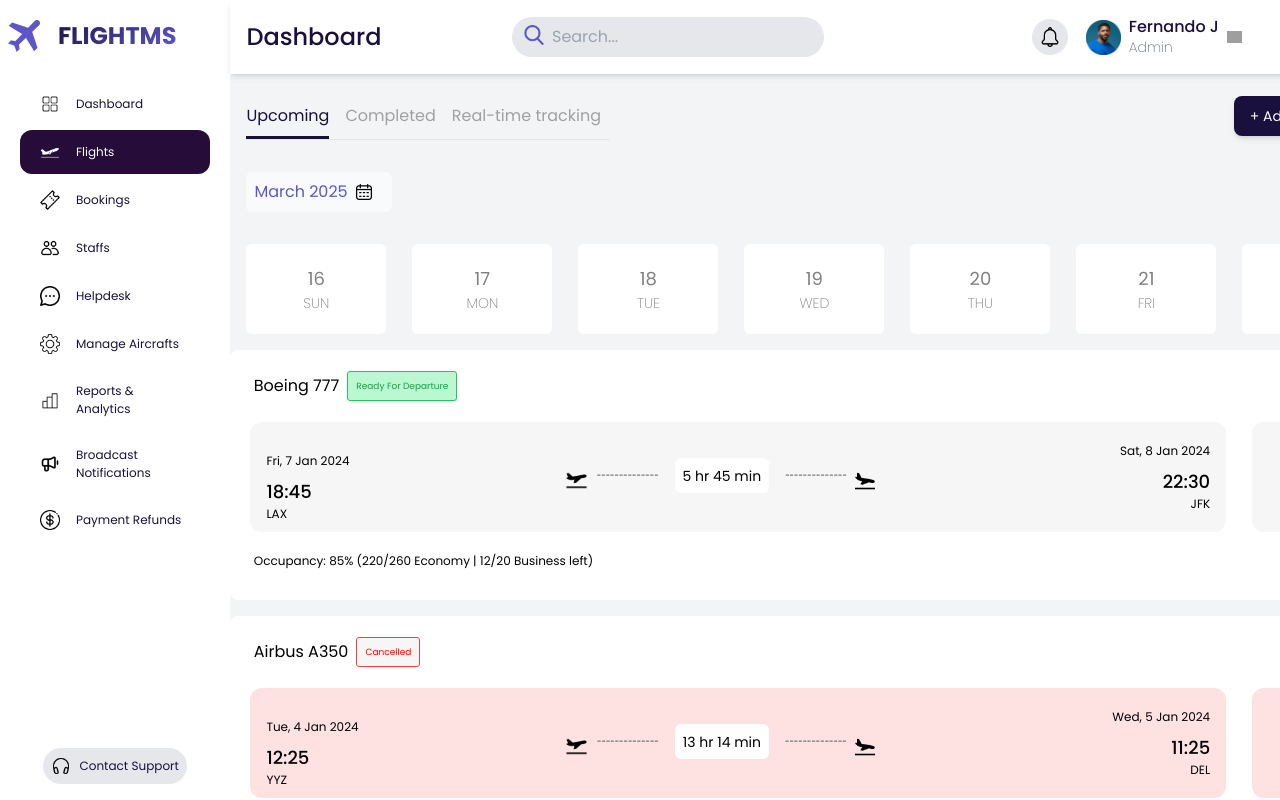
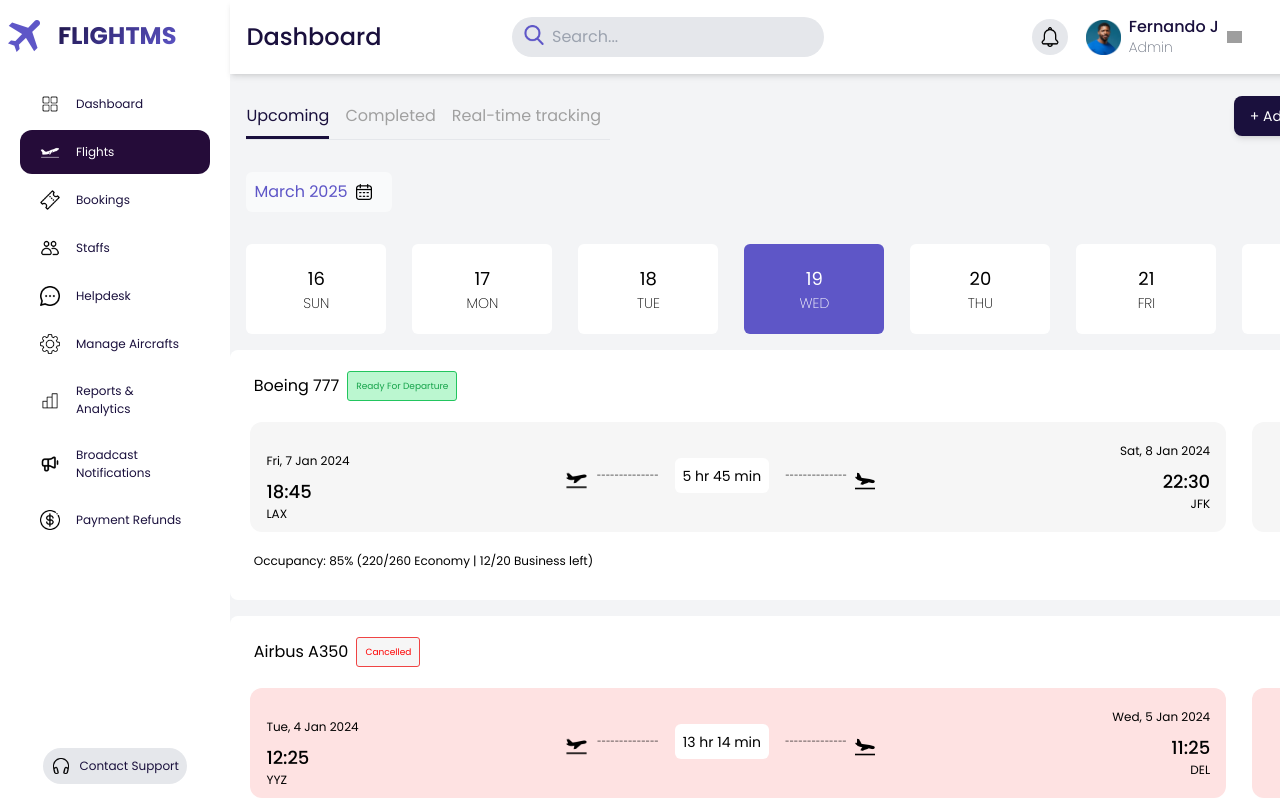
Before and after one commit to Evin-7/flightms, a Vue app: page /flights in a window 1280 px wide. Shown: the top 800 px of the page. Built offline with nearby package versions, Linux system fonts and the light colour scheme; grey boxes are pictures that could not be loaded; what vue3-apexcharts would draw is missing.

Commit message:
fix:default date fix in flight view
default date fix in flight view

```diff
--- a/package.json
+++ b/package.json
@@ -12,6 +12,7 @@
   },
   "dependencies": {
     "apexcharts": "^4.5.0",
+    "date-fns": "^4.1.0",
     "eslint-config-prettier": "^10.1.1",
     "leaflet": "^1.9.4",
     "pinia": "^3.0.1",
--- a/src/views/FlightsView.vue
+++ b/src/views/FlightsView.vue
@@ -30,9 +30,7 @@
 
   <div class="flex flex-wrap p-4 flex-row justify-start">
     <div class="w-[32%]">
-      <div
-        class="flex w-[40%] items-center space-x-2 bg-white/50 p-2 rounded-md"
-      >
+      <div class="flex w-[40%] items-center space-x-2 bg-white/50 p-2 rounded-md">
         <span class="text-flightmspurple">{{ currentDate }}</span>
         <img
           src="@/assets/icons/calendarBlack.png"
@@ -65,21 +63,19 @@
       <div
         v-for="(day, index) in weekDays"
         :key="index"
-        class="flex flex-col items-center justify-center bg-white rounded-md w-[140px] h-[90px] p-2"
+        :class="[
+          'flex flex-col items-center justify-center rounded-md w-[140px] h-[90px] p-2',
+          isToday(day.fullDate) ? 'bg-[#5E56C7] text-white' : 'bg-white',
+        ]"
       >
-        <span class="text-lg text-flightmsgray font-normal">{{
-          day.date
-        }}</span>
-        <span class="text-sm text-flightmsgray font-light">{{ day.day }}</span>
+        <span class="text-lg font-normal">{{ day.date }}</span>
+        <span class="text-sm font-light">{{ day.day }}</span>
       </div>
     </div>
   </div>
 
   <div class="flex flex-wrap justify-center">
-    <div
-      v-if="flightDetails.length === 0"
-      class="text-center text-gray-500 p-4"
-    >
+    <div v-if="flightDetails.length === 0" class="text-center text-gray-500 p-4">
       No flights available.
     </div>
     <div class="flex flex-row flex-wrap justify-center">
@@ -94,42 +90,46 @@
 import { ref, computed } from "vue";
 import flightDetails from "@/data/flightDetails.json";
 import sectionFlightCard from "../components/FlightView/section/sectionFlightCard.vue";
+import {
+  startOfWeek,
+  addDays,
+  format,
+  isSameDay,
+  subWeeks,
+  addWeeks,
+} from "date-fns";
 
 const tabs = ["Upcoming", "Completed", "Real-time tracking"];
 const activeTab = ref("Upcoming");
 const today = new Date();
 const currentDate = ref(
-  today.toLocaleDateString("en-US", { year: "numeric", month: "long" }),
+  today.toLocaleDateString("en-US", { year: "numeric", month: "long" })
 );
-const startOfWeek = ref(getStartOfWeek(today));
 
-function getStartOfWeek(date) {
-  const dayOfWeek = date.getDay();
-  const diff = date.getDate() - dayOfWeek;
-  return new Date(date.setDate(diff));
-}
+const startOfWeekDate = ref(startOfWeek(today, { weekStartsOn: 0 })); // Sunday start
 
 const weekDays = computed(() => {
   const days = [];
   for (let i = 0; i < 7; i++) {
-    const day = new Date(startOfWeek.value);
-    day.setDate(day.getDate() + i);
-
+    const day = addDays(startOfWeekDate.value, i);
     days.push({
-      date: String(day.getDate()).padStart(2, "0"),
-      day: day.toLocaleDateString("en-US", { weekday: "short" }).toUpperCase(),
+      date: format(day, "dd"),
+      day: format(day, "EEE").toUpperCase(),
+      fullDate: day,
     });
   }
   return days;
 });
 
 function prevWeek() {
-  startOfWeek.value.setDate(startOfWeek.value.getDate() - 7);
+  startOfWeekDate.value = subWeeks(startOfWeekDate.value, 1);
 }
 
 function nextWeek() {
-  startOfWeek.value.setDate(startOfWeek.value.getDate() + 7);
+  startOfWeekDate.value = addWeeks(startOfWeekDate.value, 1);
 }
 
-// Filter flights based on the active tab (Modify logic as needed)
+function isToday(fullDate) {
+  return isSameDay(fullDate, today);
+}
 </script>
```
Also changed, not shown: 1 other file (tests, documents, lock files or other folders).
